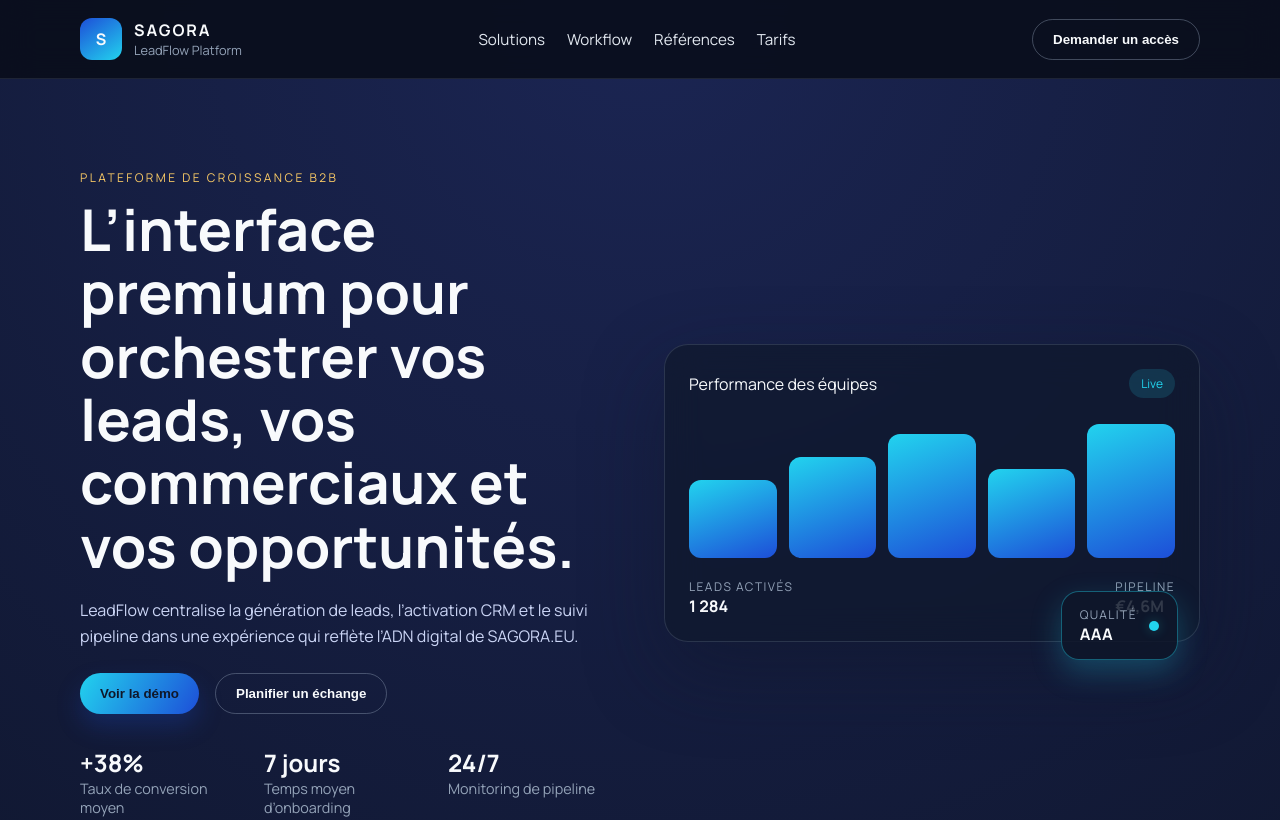
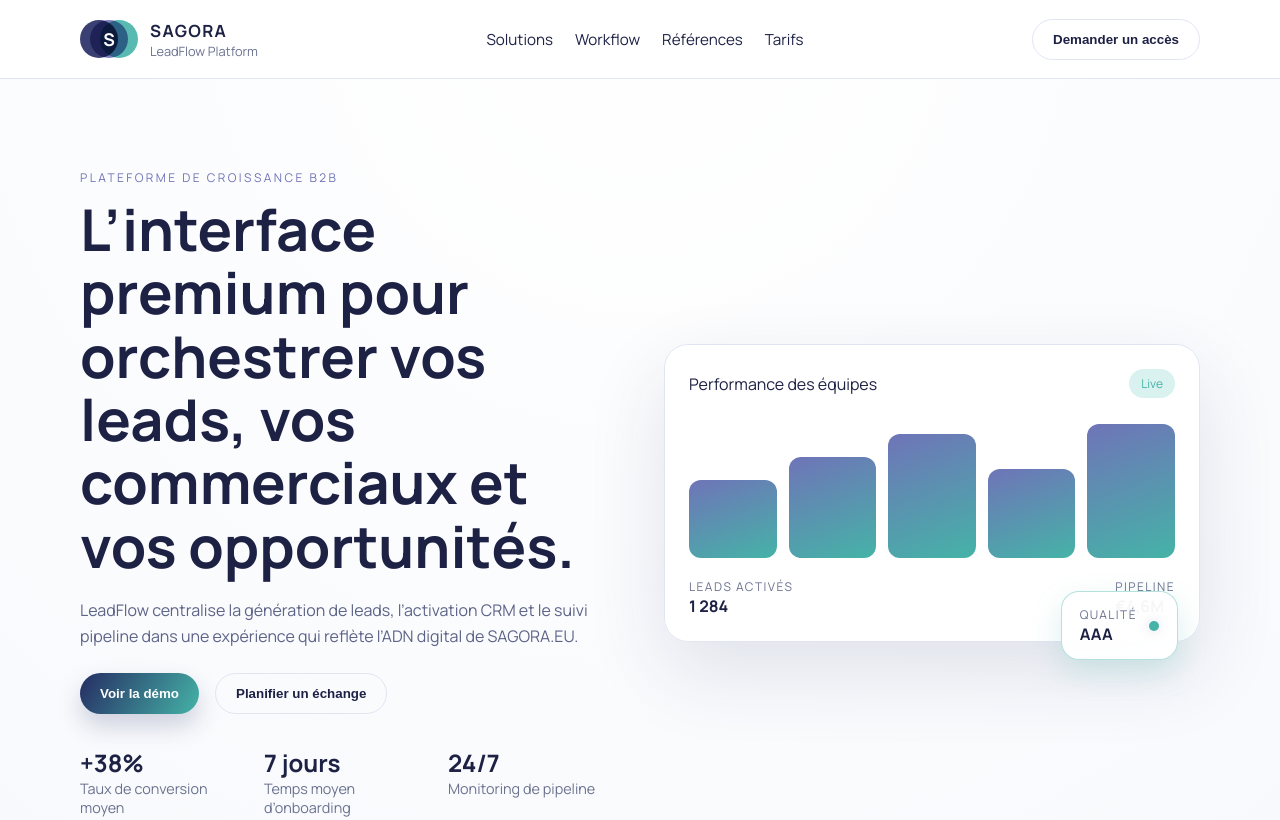
Before and after one commit to robindetant-beep/LeadFlowPage, a plain HTML site: page index.html in a window 1280 px wide. Shown: the top 820 px of the page. Drawn offline with Linux system fonts and the light colour scheme.

Commit message:
Refresh Sagora visual identity

```diff
--- a/index.html
+++ b/index.html
@@ -17,9 +17,14 @@
       <header class="site-header">
         <div class="container header-content">
           <div class="brand">
-            <span class="brand-mark">S</span>
+            <div class="brand-mark" aria-hidden="true">
+              <span class="brand-circle brand-circle--navy"></span>
+              <span class="brand-circle brand-circle--violet"></span>
+              <span class="brand-circle brand-circle--teal"></span>
+              <span class="brand-letter">S</span>
+            </div>
             <div>
-              <p class="brand-name">SAGORA</p>
+              <p class="brand-name">Sagora</p>
               <p class="brand-tag">LeadFlow Platform</p>
             </div>
           </div>
--- a/styles.css
+++ b/styles.css
@@ -1,13 +1,17 @@
 :root {
-  color-scheme: dark;
-  --sagora-ink: #0f172a;
-  --sagora-night: #0b1120;
-  --sagora-blue: #1d4ed8;
-  --sagora-cyan: #22d3ee;
-  --sagora-gold: #f8c965;
-  --sagora-slate: #94a3b8;
-  --sagora-card: rgba(15, 23, 42, 0.65);
-  --sagora-glow: rgba(34, 211, 238, 0.3);
+  color-scheme: light;
+  --sagora-ink: #1d2144;
+  --sagora-night: #252d63;
+  --sagora-violet: #6f74b8;
+  --sagora-teal: #45b3a7;
+  --sagora-mint: #d9f2ef;
+  --sagora-gold: #f1c27a;
+  --sagora-slate: #6b728f;
+  --sagora-bg: #f4f6fb;
+  --sagora-surface: #ffffff;
+  --sagora-border: #e1e5f2;
+  --sagora-card: rgba(255, 255, 255, 0.9);
+  --sagora-glow: rgba(111, 116, 184, 0.25);
 }
 
 * {
@@ -18,8 +22,8 @@
 
 body {
   font-family: "Manrope", system-ui, sans-serif;
-  background: radial-gradient(circle at top, #1b2553, var(--sagora-night) 55%);
-  color: #f8fafc;
+  background: radial-gradient(circle at top, #ffffff, var(--sagora-bg) 55%);
+  color: var(--sagora-ink);
   min-height: 100vh;
 }
 
@@ -38,9 +42,9 @@
   position: sticky;
   top: 0;
   z-index: 10;
-  background: rgba(9, 14, 27, 0.9);
+  background: rgba(255, 255, 255, 0.9);
   backdrop-filter: blur(16px);
-  border-bottom: 1px solid rgba(148, 163, 184, 0.15);
+  border-bottom: 1px solid var(--sagora-border);
 }
 
 .header-content {
@@ -58,18 +62,51 @@
 }
 
 .brand-mark {
-  width: 42px;
+  position: relative;
+  width: 58px;
   height: 42px;
   display: grid;
   place-items: center;
-  border-radius: 12px;
-  background: linear-gradient(145deg, var(--sagora-blue), var(--sagora-cyan));
   font-weight: 700;
+}
+
+.brand-circle {
+  position: absolute;
+  width: 38px;
+  height: 38px;
+  border-radius: 50%;
+  opacity: 0.9;
+}
+
+.brand-circle--navy {
+  background: var(--sagora-night);
+  left: 0;
+}
+
+.brand-circle--violet {
+  background: var(--sagora-violet);
+  left: 10px;
+  mix-blend-mode: multiply;
+}
+
+.brand-circle--teal {
+  background: var(--sagora-teal);
+  left: 20px;
+  mix-blend-mode: multiply;
+}
+
+.brand-letter {
+  position: relative;
+  z-index: 1;
+  font-size: 1.1rem;
+  color: #ffffff;
 }
 
 .brand-name {
   font-weight: 700;
-  letter-spacing: 0.12em;
+  font-size: 1.05rem;
+  letter-spacing: 0.08em;
+  text-transform: uppercase;
 }
 
 .brand-tag {
@@ -83,13 +120,13 @@
 }
 
 .nav a {
-  color: #e2e8f0;
+  color: var(--sagora-ink);
   text-decoration: none;
   font-size: 0.95rem;
 }
 
 .nav a:hover {
-  color: var(--sagora-cyan);
+  color: var(--sagora-teal);
 }
 
 .btn {
@@ -106,21 +143,21 @@
 }
 
 .btn-primary {
-  background: linear-gradient(120deg, var(--sagora-cyan), var(--sagora-blue));
-  color: var(--sagora-ink);
-  box-shadow: 0 12px 24px rgba(29, 78, 216, 0.25);
+  background: linear-gradient(120deg, var(--sagora-night), var(--sagora-teal));
+  color: #ffffff;
+  box-shadow: 0 12px 24px rgba(37, 45, 99, 0.2);
 }
 
 .btn-secondary {
   background: transparent;
-  color: #f8fafc;
-  border: 1px solid rgba(148, 163, 184, 0.4);
+  color: var(--sagora-ink);
+  border: 1px solid var(--sagora-border);
 }
 
 .btn-ghost {
   background: transparent;
-  color: #f8fafc;
-  border: 1px solid rgba(148, 163, 184, 0.4);
+  color: var(--sagora-ink);
+  border: 1px solid var(--sagora-border);
 }
 
 .hero {
@@ -141,7 +178,7 @@
 }
 
 .subtitle {
-  color: #cbd5f5;
+  color: #5c6387;
   line-height: 1.6;
   margin: 12px 0 24px;
 }
@@ -150,7 +187,7 @@
   text-transform: uppercase;
   font-size: 0.75rem;
   letter-spacing: 0.2em;
-  color: var(--sagora-gold);
+  color: var(--sagora-violet);
   margin-bottom: 12px;
 }
 
@@ -182,10 +219,10 @@
 
 .glass-card {
   background: var(--sagora-card);
-  border: 1px solid rgba(148, 163, 184, 0.2);
+  border: 1px solid var(--sagora-border);
   border-radius: 24px;
   padding: 24px;
-  box-shadow: 0 30px 80px rgba(15, 23, 42, 0.45);
+  box-shadow: 0 30px 80px rgba(37, 45, 99, 0.12);
   backdrop-filter: blur(18px);
 }
 
@@ -199,8 +236,8 @@
 .status {
   padding: 6px 12px;
   border-radius: 999px;
-  background: rgba(34, 211, 238, 0.15);
-  color: var(--sagora-cyan);
+  background: var(--sagora-mint);
+  color: var(--sagora-teal);
   font-size: 0.75rem;
 }
 
@@ -214,7 +251,7 @@
 }
 
 .bar {
-  background: linear-gradient(160deg, var(--sagora-cyan), var(--sagora-blue));
+  background: linear-gradient(160deg, var(--sagora-violet), var(--sagora-teal));
   border-radius: 12px;
 }
 
@@ -235,21 +272,21 @@
   position: absolute;
   bottom: -18px;
   right: 22px;
-  background: rgba(15, 23, 42, 0.85);
-  border: 1px solid rgba(34, 211, 238, 0.4);
+  background: rgba(255, 255, 255, 0.96);
+  border: 1px solid rgba(69, 179, 167, 0.4);
   border-radius: 18px;
   padding: 14px 18px;
   display: flex;
   align-items: center;
   gap: 12px;
-  box-shadow: 0 12px 30px rgba(34, 211, 238, 0.25);
+  box-shadow: 0 12px 30px rgba(69, 179, 167, 0.2);
 }
 
 .signal-dot {
   width: 10px;
   height: 10px;
   border-radius: 50%;
-  background: var(--sagora-cyan);
+  background: var(--sagora-teal);
   box-shadow: 0 0 12px var(--sagora-glow);
 }
 
@@ -258,7 +295,7 @@
 }
 
 .section-alt {
-  background: rgba(15, 23, 42, 0.6);
+  background: rgba(255, 255, 255, 0.7);
 }
 
 .section-head {
@@ -273,10 +310,11 @@
 }
 
 .card {
-  background: rgba(15, 23, 42, 0.8);
+  background: var(--sagora-surface);
   border-radius: 20px;
   padding: 24px;
-  border: 1px solid rgba(148, 163, 184, 0.2);
+  border: 1px solid var(--sagora-border);
+  box-shadow: 0 18px 40px rgba(37, 45, 99, 0.08);
 }
 
 .card h3 {
@@ -292,8 +330,8 @@
   padding: 6px 12px;
   border-radius: 999px;
   font-size: 0.75rem;
-  background: rgba(248, 201, 101, 0.12);
-  color: var(--sagora-gold);
+  background: rgba(69, 179, 167, 0.15);
+  color: var(--sagora-teal);
 }
 
 .workflow {
@@ -308,12 +346,12 @@
   display: grid;
   gap: 12px;
   margin-top: 24px;
-  color: #d4defa;
+  color: #4f5a83;
 }
 
 .list li::before {
   content: "✓";
-  color: var(--sagora-cyan);
+  color: var(--sagora-teal);
   margin-right: 10px;
 }
 
@@ -323,15 +361,16 @@
 }
 
 .stack-card {
-  background: rgba(15, 23, 42, 0.85);
+  background: var(--sagora-surface);
   border-radius: 16px;
   padding: 18px 20px;
-  border: 1px solid rgba(148, 163, 184, 0.2);
+  border: 1px solid var(--sagora-border);
+  box-shadow: 0 14px 30px rgba(37, 45, 99, 0.08);
 }
 
 .stack-card.highlight {
-  border-color: rgba(34, 211, 238, 0.6);
-  box-shadow: 0 16px 40px rgba(34, 211, 238, 0.18);
+  border-color: rgba(111, 116, 184, 0.5);
+  box-shadow: 0 18px 40px rgba(111, 116, 184, 0.2);
 }
 
 .muted {
@@ -349,10 +388,11 @@
 }
 
 .testimonial {
-  background: rgba(15, 23, 42, 0.75);
+  background: var(--sagora-surface);
   border-radius: 20px;
   padding: 28px;
-  border: 1px solid rgba(148, 163, 184, 0.2);
+  border: 1px solid var(--sagora-border);
+  box-shadow: 0 18px 40px rgba(37, 45, 99, 0.08);
   max-width: 720px;
 }
 
@@ -369,8 +409,8 @@
   display: grid;
   place-items: center;
   border-radius: 50%;
-  background: linear-gradient(160deg, var(--sagora-blue), var(--sagora-cyan));
-  color: var(--sagora-ink);
+  background: linear-gradient(160deg, var(--sagora-night), var(--sagora-teal));
+  color: #ffffff;
   font-weight: 700;
 }
 
@@ -382,10 +422,11 @@
 }
 
 .price-card {
-  background: rgba(15, 23, 42, 0.9);
+  background: var(--sagora-surface);
   border-radius: 22px;
   padding: 28px;
-  border: 1px solid rgba(148, 163, 184, 0.25);
+  border: 1px solid var(--sagora-border);
+  box-shadow: 0 18px 40px rgba(37, 45, 99, 0.08);
 }
 
 .price-header {
@@ -404,14 +445,14 @@
   list-style: none;
   display: grid;
   gap: 10px;
-  color: #dbe7ff;
+  color: #4f5a83;
   margin-bottom: 20px;
 }
 
 .site-footer {
   margin-top: auto;
   padding: 40px 0;
-  border-top: 1px solid rgba(148, 163, 184, 0.2);
+  border-top: 1px solid var(--sagora-border);
 }
 
 .footer-content {
@@ -428,7 +469,7 @@
 }
 
 .footer-links a {
-  color: #dbe7ff;
+  color: #5d6a90;
   text-decoration: none;
   font-size: 0.9rem;
 }
```
